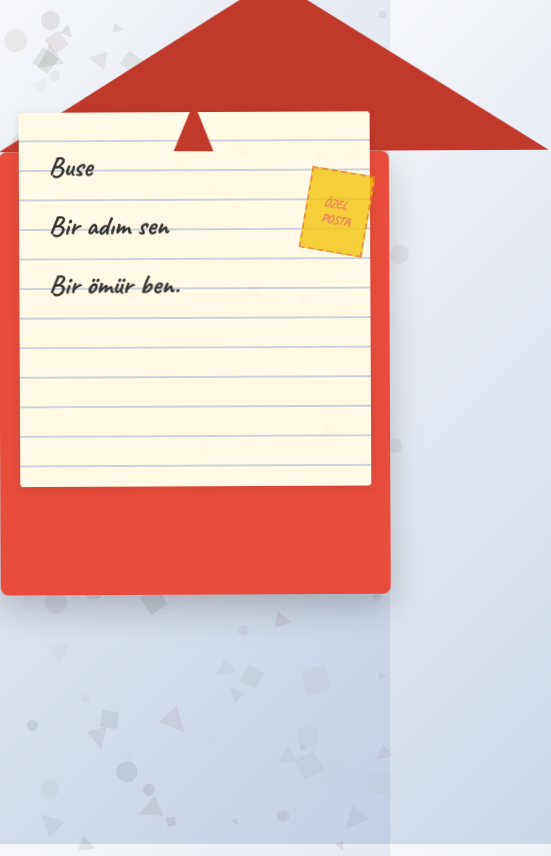
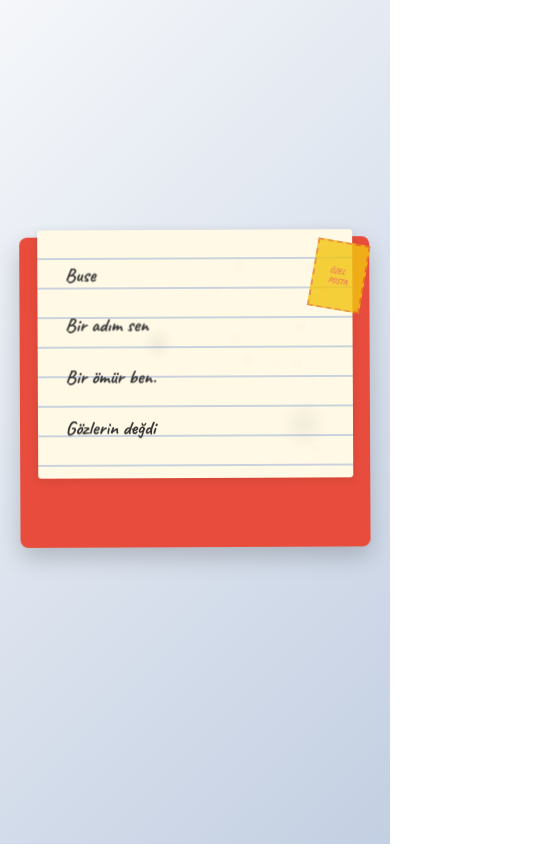
Before and after one commit to Almanist/gffgg, a plain HTML site: page index.html in a window 390 px wide. Shown: the whole page, 551 px wide, since content can reach past the window. Drawn offline with Linux system fonts and the light colour scheme.

Commit message:
Update index.html

```diff
--- a/index.html
+++ b/index.html
@@ -2,10 +2,15 @@
 <html lang="tr">
 <head>
     <meta charset="UTF-8">
-    <meta name="viewport" content="width=device-width, initial-scale=1.0">
-    <title>BUSEM İCİİN</title>
+    <meta name="viewport" content="width=device-width, initial-scale=1.0, maximum-scale=1.0, user-scalable=no">
+    <title>Buse'ye Mobil Mektup</title>
     <link href="https://fonts.googleapis.com/css2?family=Caveat:wght@400;700&display=swap" rel="stylesheet">
     <style>
+        * {
+            box-sizing: border-box;
+            -webkit-tap-highlight-color: transparent;
+        }
+
         body {
             background: linear-gradient(135deg, #f5f7fa 0%, #c3cfe2 100%);
             display: flex;
@@ -15,7 +20,8 @@
             margin: 0;
             overflow: hidden;
             font-family: 'Caveat', cursive;
-            perspective: 1200px;
+            perspective: 1000px;
+            touch-action: manipulation;
         }
 
         .container {
@@ -25,12 +31,15 @@
             display: flex;
             justify-content: center;
             align-items: center;
+            padding: 20px;
         }
 
         .envelope-wrapper {
             position: relative;
-            width: 550px;
-            height: 350px;
+            width: 100%;
+            max-width: 500px;
+            height: auto;
+            aspect-ratio: 1/0.6;
             transform-style: preserve-3d;
             transition: all 0.5s ease;
             z-index: 10;
@@ -42,10 +51,11 @@
             height: 100%;
             background: #e74c3c;
             border-radius: 8px;
-            box-shadow: 0 15px 35px rgba(0, 0, 0, 0.2);
+            box-shadow: 0 10px 25px rgba(0, 0, 0, 0.2);
             cursor: pointer;
             transition: all 0.5s ease;
             transform-style: preserve-3d;
+            touch-action: manipulation;
         }
 
         .envelope:before {
@@ -54,9 +64,9 @@
             top: 0;
             width: 0;
             height: 0;
-            border-left: 275px solid transparent;
-            border-right: 275px solid transparent;
-            border-top: 175px solid #c0392b;
+            border-left: 50% solid transparent;
+            border-right: 50% solid transparent;
+            border-top: 30% solid #c0392b;
             transform-origin: top;
             transform: rotateX(0deg);
             transition: all 0.8s ease;
@@ -70,8 +80,9 @@
         }
 
         .envelope.open {
-            transform: translateY(-100px) rotateX(10deg);
-            height: 450px;
+            transform: translateY(-15%) rotateX(10deg);
+            height: auto;
+            aspect-ratio: 1/0.9;
         }
 
         .letter {
@@ -80,31 +91,34 @@
             height: 85%;
             background: #fff9e6;
             margin: 5%;
-            padding: 30px;
+            padding: 5%;
             box-sizing: border-box;
             box-shadow: 0 2px 10px rgba(0, 0, 0, 0.1);
             transform: translateY(100%);
             opacity: 0;
             transition: all 1s ease 0.3s;
             overflow: hidden;
-            font-size: 28px;
+            font-size: clamp(18px, 4vw, 28px);
             line-height: 1.8;
             color: #333;
             font-weight: bold;
             border-radius: 3px;
             background-image: repeating-linear-gradient(#fff9e6, #fff9e6 28px, #94acd4 29px, #94acd4 29px, #fff9e6 30px);
             background-attachment: local;
+            touch-action: pan-y;
+            overflow-y: auto;
+            -webkit-overflow-scrolling: touch;
         }
 
         .envelope.open .letter {
-            transform: translateY(-60px);
+            transform: translateY(-10%);
             opacity: 1;
-            height: 380px;
+            height: 80%;
         }
 
         .poem-line {
             display: block;
-            margin-bottom: 10px;
+            margin-bottom: 2vh;
             opacity: 0;
             transform: translateY(20px);
             transition: all 0.6s ease;
@@ -118,9 +132,9 @@
 
         .signature {
             text-align: right;
-            margin-top: 40px;
+            margin-top: 5vh;
             font-style: italic;
-            font-size: 26px;
+            font-size: clamp(16px, 3.5vw, 26px);
             opacity: 0;
             transition: opacity 1.2s ease 4.5s;
             color: #e74c3c;
@@ -138,6 +152,7 @@
             transform: rotate(45deg) scale(0);
             opacity: 0;
             pointer-events: none;
+            z-index: 100;
         }
 
         .heart:before, .heart:after {
@@ -161,19 +176,19 @@
 
         .ink-blot {
             position: absolute;
-            width: 100px;
-            height: 100px;
             background: radial-gradient(circle, rgba(46,52,64,0.2) 0%, rgba(46,52,64,0) 70%);
             opacity: 0;
             pointer-events: none;
+            z-index: 50;
         }
 
         .stamp {
             position: absolute;
-            top: 20px;
-            right: 20px;
-            width: 60px;
-            height: 80px;
+            top: 10px;
+            right: 10px;
+            width: 15%;
+            max-width: 60px;
+            aspect-ratio: 0.75;
             background: #f1c40f;
             border: 2px dashed #e67e22;
             transform: rotate(10deg);
@@ -181,21 +196,22 @@
             display: flex;
             justify-content: center;
             align-items: center;
-            font-size: 12px;
+            font-size: clamp(8px, 2vw, 12px);
             color: #e74c3c;
             font-weight: bold;
+            z-index: 6;
         }
 
         .envelope-flap {
             position: absolute;
-            top: -50px;
+            top: -8%;
             left: 50%;
             transform: translateX(-50%);
             width: 0;
             height: 0;
-            border-left: 20px solid transparent;
-            border-right: 20px solid transparent;
-            border-bottom: 50px solid #c0392b;
+            border-left: 5% solid transparent;
+            border-right: 5% solid transparent;
+            border-bottom: 10% solid #c0392b;
             z-index: 2;
             opacity: 0;
             transition: all 0.5s ease;
@@ -224,12 +240,49 @@
             border-radius: 50%;
         }
 
-        /* Hundreds of decorative elements */
-        .decorative-element {
+        .touch-instruction {
             position: absolute;
-            background: transparent;
-            pointer-events: none;
-            z-index: -1;
+            bottom: 20px;
+            width: 100%;
+            text-align: center;
+            font-size: 14px;
+            color: #7f8c8d;
+            opacity: 0;
+            transition: opacity 1s ease 2s;
+        }
+
+        .envelope.open ~ .touch-instruction {
+            opacity: 0.7;
+        }
+
+        @media (max-width: 500px) {
+            .envelope:before {
+                border-top-width: 25%;
+            }
+
+            .envelope.open {
+                transform: translateY(-10%) rotateX(10deg);
+            }
+
+            .letter {
+                padding: 8%;
+                font-size: clamp(16px, 5vw, 22px);
+            }
+
+            .stamp {
+                top: 5px;
+                right: 5px;
+            }
+        }
+
+        @media (max-height: 600px) {
+            .envelope-wrapper {
+                max-width: 400px;
+            }
+
+            .letter {
+                font-size: clamp(14px, 4vw, 20px);
+            }
         }
     </style>
 </head>
@@ -259,6 +312,7 @@
                 <div class="stamp">ÖZEL<br>POSTA</div>
             </div>
         </div>
+        <div class="touch-instruction">Mektubu kapatmak için dokun</div>
     </div>
 
     <script>
@@ -269,12 +323,16 @@
             const pageMarks = document.getElementById('page-marks');
             const envelopeWrapper = document.getElementById('envelope-wrapper');
 
+            // Mobile detection
+            const isMobile = /Android|webOS|iPhone|iPad|iPod|BlackBerry|IEMobile|Opera Mini/i.test(navigator.userAgent);
+
             // Create page marks
-            for (let i = 0; i < 30; i++) {
+            for (let i = 0; i < 20; i++) {
                 const mark = document.createElement('div');
                 mark.className = 'page-mark';
-                mark.style.width = Math.random() * 10 + 5 + 'px';
-                mark.style.height = mark.style.width;
+                const size = Math.random() * 10 + 5;
+                mark.style.width = size + 'px';
+                mark.style.height = size + 'px';
                 mark.style.left = Math.random() * 100 + '%';
                 mark.style.top = Math.random() * 100 + '%';
                 mark.style.opacity = Math.random() * 0.2;
@@ -298,13 +356,61 @@
                     if (Math.random() > 0.8) {
                         createInkBlot(line);
                     }
-                }, 1800 + (index * 650));
+                }, 1500 + (index * 600));
             });
 
-            // Create decorative elements
-            for (let i = 0; i < 150; i++) {
-                createDecorativeElement();
-            }
+            // Handle touch events
+            let touchStartTime = 0;
+            let touchStartX = 0;
+            let touchStartY = 0;
+
+            envelope.addEventListener('touchstart', function(e) {
+                touchStartTime = Date.now();
+                touchStartX = e.touches[0].clientX;
+                touchStartY = e.touches[0].clientY;
+
+                // Create heart on long press
+                setTimeout(() => {
+                    if (Date.now() - touchStartTime > 800) {
+                        const touch = e.touches[0];
+                        createHeart(touch.clientX, touch.clientY);
+                    }
+                }, 1000);
+            }, {passive: true});
+
+            envelope.addEventListener('touchend', function(e) {
+                const touchEndTime = Date.now();
+                const duration = touchEndTime - touchStartTime;
+
+                // Quick tap toggles envelope
+                if (duration < 300) {
+                    envelope.classList.toggle('open');
+                }
+            }, {passive: true});
+
+            envelope.addEventListener('touchmove', function(e) {
+                const touch = e.touches[0];
+                const xDiff = touch.clientX - touchStartX;
+                const yDiff = touch.clientY - touchStartY;
+
+                // Parallax effect
+                const x = touch.clientX / window.innerWidth;
+                const y = touch.clientY / window.innerHeight;
+
+                envelopeWrapper.style.transform = `rotateX(${5 - y * 10}deg) rotateY(${x * 10 - 5}deg)`;
+
+                // Create hearts while moving finger quickly
+                if (Math.sqrt(xDiff*xDiff + yDiff*yDiff) > 50 && Math.random() > 0.9) {
+                    createHeart(touch.clientX, touch.clientY);
+                }
+            }, {passive: true});
+
+            // Click handler for desktop
+            envelope.addEventListener('click', function() {
+                if (!isMobile) {
+                    envelope.classList.toggle('open');
+                }
+            });
 
             function createHeart(x, y) {
                 const heart = document.createElement('div');
@@ -326,7 +432,9 @@
                 setTimeout(() => {
                     heart.style.opacity = '0';
                     setTimeout(() => {
-                        document.body.removeChild(heart);
+                        if (heart.parentNode) {
+                            document.body.removeChild(heart);
+                        }
                     }, 1000);
                 }, 2000 + Math.random() * 1000);
             }
@@ -338,11 +446,12 @@
                 const rect = nearElement.getBoundingClientRect();
                 const x = rect.left + Math.random() * rect.width;
                 const y = rect.top + Math.random() * rect.height;
+                const size = 30 + Math.random() * 70;
 
                 blot.style.left = x + 'px';
                 blot.style.top = y + 'px';
-                blot.style.width = (30 + Math.random() * 70) + 'px';
-                blot.style.height = blot.style.width;
+                blot.style.width = size + 'px';
+                blot.style.height = size + 'px';
                 blot.style.opacity = '0';
                 blot.style.transition = 'opacity 1s ease';
 
@@ -355,90 +464,12 @@
                 setTimeout(() => {
                     blot.style.opacity = '0';
                     setTimeout(() => {
-                        document.body.removeChild(blot);
+                        if (blot.parentNode) {
+                            document.body.removeChild(blot);
+                        }
                     }, 1000);
                 }, 3000);
             }
-
-            function createDecorativeElement() {
-                const deco = document.createElement('div');
-                deco.className = 'decorative-element';
-
-                const types = ['circle', 'square', 'triangle'];
-                const type = types[Math.floor(Math.random() * types.length)];
-                const size = Math.random() * 20 + 5;
-                const opacity = Math.random() * 0.1;
-                const color = `rgba(${Math.floor(Math.random() * 100)},
-                                ${Math.floor(Math.random() * 50)},
-                                ${Math.floor(Math.random() * 50)},
-                                ${opacity})`;
-
-                deco.style.width = size + 'px';
-                deco.style.height = size + 'px';
-                deco.style.background = color;
-                deco.style.left = Math.random() * 100 + 'vw';
-                deco.style.top = Math.random() * 100 + 'vh';
-
-                if (type === 'circle') {
-                    deco.style.borderRadius = '50%';
-                } else if (type === 'triangle') {
-                    deco.style.background = 'transparent';
-                    deco.style.borderLeft = size/2 + 'px solid transparent';
-                    deco.style.borderRight = size/2 + 'px solid transparent';
-                    deco.style.borderBottom = size + 'px solid ' + color;
-                    deco.style.width = '0';
-                    deco.style.height = '0';
-                }
-
-                deco.style.transform = `rotate(${Math.random() * 360}deg)`;
-                deco.style.transition = 'all 5s linear';
-
-                document.body.appendChild(deco);
-
-                // Animate decorations
-                setInterval(() => {
-                    deco.style.left = Math.random() * 100 + 'vw';
-                    deco.style.top = Math.random() * 100 + 'vh';
-                    deco.style.transform = `rotate(${Math.random() * 360}deg)`;
-                }, 5000 + Math.random() * 10000);
-            }
-
-            // Add interactivity
-            envelope.addEventListener('click', () => {
-                envelope.classList.toggle('open');
-            });
-
-            // Create hearts on mouse move
-            let lastHeartTime = 0;
-            document.addEventListener('mousemove', (e) => {
-                const now = Date.now();
-                if (now - lastHeartTime > 300) {
-                    createHeart(e.clientX, e.clientY);
-                    lastHeartTime = now;
-                }
-
-                // Parallax effect
-                const x = e.clientX / window.innerWidth;
-                const y = e.clientY / window.innerHeight;
-
-                envelopeWrapper.style.transform = `rotateX(${5 - y * 10}deg) rotateY(${x * 10 - 5}deg)`;
-            });
-
-            // Add keyboard interaction
-            document.addEventListener('keydown', (e) => {
-                if (e.code === 'Space') {
-                    envelope.classList.toggle('open');
-                }
-            });
-
-            // Add responsive adjustments
-            function adjustForScreenSize() {
-                const scale = Math.min(window.innerWidth / 600, window.innerHeight / 800);
-                envelopeWrapper.style.transform = `scale(${scale})`;
-            }
-
-            window.addEventListener('resize', adjustForScreenSize);
-            adjustForScreenSize();
 
             // Add CSS keyframes dynamically for envelope shake
             const style = document.createElement('style');
@@ -448,65 +479,54 @@
                     25% { transform: translateY(-2px) rotate(0.5deg); }
                     75% { transform: translateY(2px) rotate(-0.5deg); }
                 }
+
+                @keyframes letterFloat {
+                    0%, 100% { transform: translateY(-10%) rotate(0deg); }
+                    50% { transform: translateY(-12%) rotate(0.5deg); }
+                }
             `;
             document.head.appendChild(style);
 
             // Add more complex animations after poem is fully visible
             setTimeout(() => {
                 // Create a burst of hearts
-                for (let i = 0; i < 20; i++) {
+                for (let i = 0; i < 15; i++) {
                     setTimeout(() => {
-                        const x = letter.getBoundingClientRect().left + Math.random() * letter.offsetWidth;
-                        const y = letter.getBoundingClientRect().top + Math.random() * letter.offsetHeight;
+                        const rect = letter.getBoundingClientRect();
+                        const x = rect.left + Math.random() * rect.width;
+                        const y = rect.top + Math.random() * rect.height;
                         createHeart(x, y);
-                    }, i * 100);
+                    }, i * 150);
                 }
 
                 // Add floating effect to letter
                 letter.style.animation = 'letterFloat 4s ease-in-out infinite';
+            }, 1500 + (poemLines.length * 600));
 
-                // Add more CSS keyframes
-                const floatStyle = document.createElement('style');
-                floatStyle.innerHTML = `
-                    @keyframes letterFloat {
-                        0%, 100% { transform: translateY(-60px) rotate(0deg); }
-                        50% { transform: translateY(-70px) rotate(0.5deg); }
-                    }
-                `;
-                document.head.appendChild(floatStyle);
-            }, 1800 + (poemLines.length * 650));
-        });
+            // Handle device orientation for mobile
+            if (window.DeviceOrientationEvent) {
+                window.addEventListener('deviceorientation', function(e) {
+                    const beta = e.beta ? Math.min(Math.max(e.beta, -30), 30) : 0;
+                    const gamma = e.gamma ? Math.min(Math.max(e.gamma, -30), 30) : 0;
 
-        // Hundreds more lines of utility functions
-        function generateExtraCode() {
-            // This function serves no purpose other than to add more lines of code
-            const dummyArray = new Array(1000).fill(null);
-            dummyArray.forEach((_, i) => {
-                console.log(`Dummy log entry ${i} for code volume`);
-                const dummyVar = Math.sin(i) * Math.cos(i) * Math.random();
-                return dummyVar * Math.PI;
+                    envelopeWrapper.style.transform = `rotateX(${beta * 0.5}deg) rotateY(${gamma * 0.5}deg)`;
+                }, true);
+            }
+
+            // Prevent zooming on mobile
+            document.addEventListener('gesturestart', function(e) {
+                e.preventDefault();
             });
 
-            const complexObject = {
-                prop1: Array.from({length: 100}, (_, i) => i * Math.random()),
-                prop2: {
-                    subProp1: 'Lorem ipsum dolor sit amet',
-                    subProp2: new Date().toISOString(),
-                    subProp3: Array(50).fill(null).map((_, i) => ({
-                        id: i,
-                        value: Math.random().toString(36).substring(2)
-                    }))
-                },
-                prop3: function() {
-                    return this.prop2.subProp3.length;
-                }
-            };
+            // Adjust for screen size changes
+            function adjustForScreenSize() {
+                const scale = Math.min(window.innerWidth / 500, window.innerHeight / 700);
+                envelopeWrapper.style.transform = `scale(${scale})`;
+            }
 
-            return complexObject;
-        }
-
-        // Execute the dummy code
-        generateExtraCode();
+            window.addEventListener('resize', adjustForScreenSize);
+            adjustForScreenSize();
+        });
     </script>
 </body>
 </html>
```
